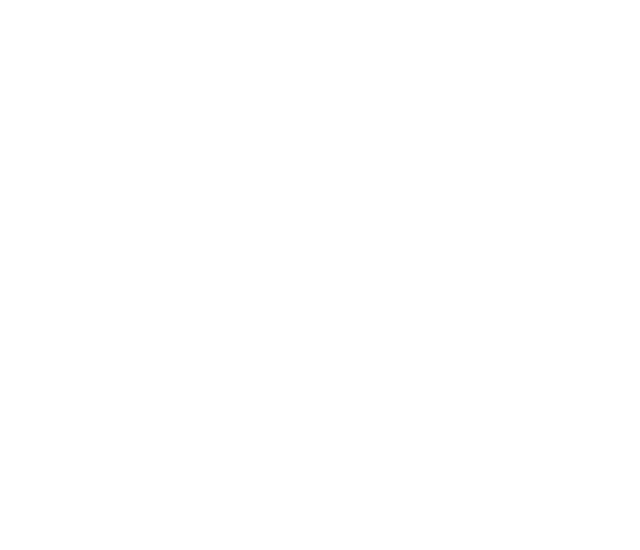
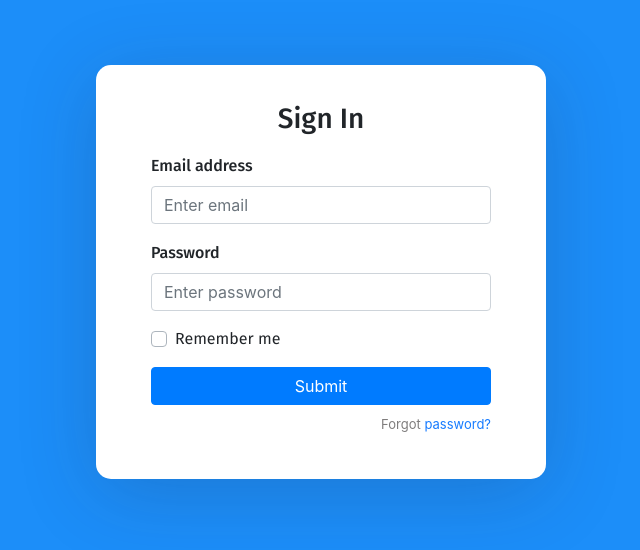
Before and after one commit to IETIM/Front-End, a React (Create React App) app: page /login in a window 1280 px wide. Shown: the part 128-678 px from the top of the page, without its empty margins (319-959 px from the left). Built offline with nearby package versions, Linux system fonts and the light colour scheme.

Commit message:
VistaYAccesoLogin
Se realizo la vista de login y su funcionalidad con AXIOS y devuelve el token de usuario, aun falta la redirección.

```diff
--- a/src/App.js
+++ b/src/App.js
@@ -3,6 +3,8 @@
 import './App.css';
 import Main from './component/Main/Main';
 import SignUp from './component/signup/SignUp';
+import { SignIn } from './component/signin/SignIn';
+import '../node_modules/bootstrap/dist/css/bootstrap.min.css';
 
 function App() {
   return (
@@ -17,6 +19,11 @@
 
         <Route path="/app" render={()=>"Registro completo"}/>
 
+        <Route path="/login"
+            render={()=>
+                <SignIn/>
+                } exact/>
+
 
     </Switch>
    </BrowserRouter>
--- /dev/null
+++ b/src/component/signin/SignIn.css
@@ -0,0 +1,73 @@
+@import url('https://fonts.googleapis.com/css?family=Fira+Sans:400,500,600,700,800');
+
+  * {
+    box-sizing: border-box;
+  }
+  body {
+    background: #1C8EF9 !important;
+    min-height: 100vh;
+    display: flex;
+    font-weight: 400;
+    font-family: 'Fira Sans', sans-serif;
+  }
+
+  h1,h2,h3,h4,h5,h6,label,span {
+    font-weight: 500;
+    font-family: 'Fira Sans', sans-serif;
+  }
+
+  body, html, .App, #root, .auth-wrapper {
+    width: 100%;
+    height: 100%;
+  }
+
+  .navbar-light {
+    background-color: #ffffff;
+    box-shadow: 0px 14px 80px rgba(34, 35, 58, 0.2);
+  }
+
+  .auth-wrapper {
+    display: flex;
+    justify-content: center;
+    flex-direction: column;
+    text-align: left;
+  }
+
+  .auth-inner {
+    width: 450px;
+    margin: auto;
+    background: #ffffff;
+    box-shadow: 0px 14px 80px rgba(34, 35, 58, 0.2);
+    padding: 40px 55px 45px 55px;
+    border-radius: 15px;
+    transition: all .3s;
+  }
+
+  .auth-wrapper .form-control:focus {
+    border-color: #167bff;
+    box-shadow: none;
+  }
+
+  .auth-wrapper h3 {
+    text-align: center;
+    margin: 0;
+    line-height: 1;
+    padding-bottom: 20px;
+  }
+
+  .custom-control-label {
+    font-weight: 400;
+  }
+
+  .forgot-password,
+  .forgot-password a {
+    text-align: right;
+    font-size: 13px;
+    padding-top: 10px;
+    color: #7f7d7d;
+    margin: 0;
+  }
+
+  .forgot-password a {
+    color: #167bff;
+  }
--- /dev/null
+++ b/src/component/signin/SignIn.js
@@ -0,0 +1,116 @@
+import React, { useState } from "react";
+import "./SignIn.css";
+import axios from 'axios';
+import { Spring } from "react-spring/renderprops";
+
+export class SignIn extends React.Component {
+  constructor(props) {
+    super(props);
+    this.state = { username: "", password: "" };
+    this.validateForm = this.validateForm.bind(this);
+    this.handleSubmit = this.handleSubmit.bind(this);
+    this.handleChange = this.handleChange.bind(this);
+  }
+
+  render() {
+    return (
+      <Spring from={{opacity:0,marginTop:-500}} to={{opacity:1,marginTop:0}} config={{delay:200,duration:500}}>
+        {(props) => (
+          <div style={props}>
+            <div className="auth-wrapper">
+              <div className="auth-inner">
+                <form onSubmit={this.handleSubmit}>
+                  <h3>Sign In</h3>
+
+                  <div className="form-group">
+                    <label>Email address</label>
+                    <input
+                      name="username"
+                      className="form-control"
+                      placeholder="Enter email"
+                      value={this.state.username}
+                      onChange={this.handleChange}
+                      required
+                    />
+                  </div>
+
+                  <div className="form-group">
+                    <label>Password</label>
+                    <input
+                      type="password"
+                      name="password"
+                      className="form-control"
+                      placeholder="Enter password"
+                      value={this.state.password}
+                      onChange={this.handleChange}
+                      required
+                    />
+                  </div>
+
+                  <div className="form-group">
+                    <div className="custom-control custom-checkbox">
+                      <input
+                        type="checkbox"
+                        className="custom-control-input"
+                        id="customCheck1"
+                      />
+                      <label
+                        className="custom-control-label"
+                        htmlFor="customCheck1"
+                      >
+                        Remember me
+                      </label>
+                    </div>
+                  </div>
+
+                  <button
+                    type="submit"
+                    className="btn btn-primary btn-block"
+                    disabled={!this.validateForm}
+                  >
+                    Submit
+                  </button>
+                  <p className="forgot-password text-right">
+                    Forgot <a href="#">password?</a>
+                  </p>
+                </form>
+              </div>
+            </div>
+          </div>
+        )}
+      </Spring>
+    );
+  }
+
+  validateForm() {
+    return this.state.username.length > 0 && this.state.password.length > 0;
+  }
+  handleSubmit(event) {
+    event.preventDefault();
+    const newItem = {
+      username: this.state.username,
+      password: this.state.password,
+    };
+    this.setState(() => ({
+      username: newItem.username,
+      password: newItem.password,
+    }));
+    console.log(newItem);
+    axios.post(`https://ieti-deep-backend.herokuapp.com/login`, newItem)
+      .then(res => {
+          console.log("LOL");
+
+        console.log(res);
+        console.log(res.data);
+      })
+    console.log(this.state)
+  }
+
+  handleChange(e) {
+    // Multiple events(2 inputs) in one function
+    const value = e.target.value;
+    this.setState({ [e.target.name]: value });
+  }
+}
+
+export default SignIn;
--- a/src/component/signup/SignUp.js
+++ b/src/component/signup/SignUp.js
@@ -17,7 +17,7 @@
                 <span className="material-icons">{show && "visibility_off"} {!show && "visibility"}</span>
             </button>
         </div>
-        <div style={{width:"4px"}}>
+        <div style={{width:"15px"}}>
             {props.value!=null && regex.test(props.value) && <span style={{color:"green"}} className="material-icons">check</span>}
             {props.value!=null && !regex.test(props.value) && <span style={{color:"red"}} className="material-icons">close</span>}
         </div>
@@ -49,7 +49,7 @@
                 <span className="material-icons">{show && "visibility_off"} {!show && "visibility"}</span>
             </button>
         </div>
-        <div style={{width:"4px"}}>
+        <div style={{width:"15px"}}>
             {props.password!==null && text!==null && props.password===text && <span style={{color:"green"}} className="material-icons">check</span>}
             {props.password!==null && text!==null && props.password!==text && <span style={{color:"red"}} className="material-icons">close</span>}
         </div>
```
Also changed, not shown: package.json (+6 -2 lines), 1 other file (tests, documents, lock files or other folders).
